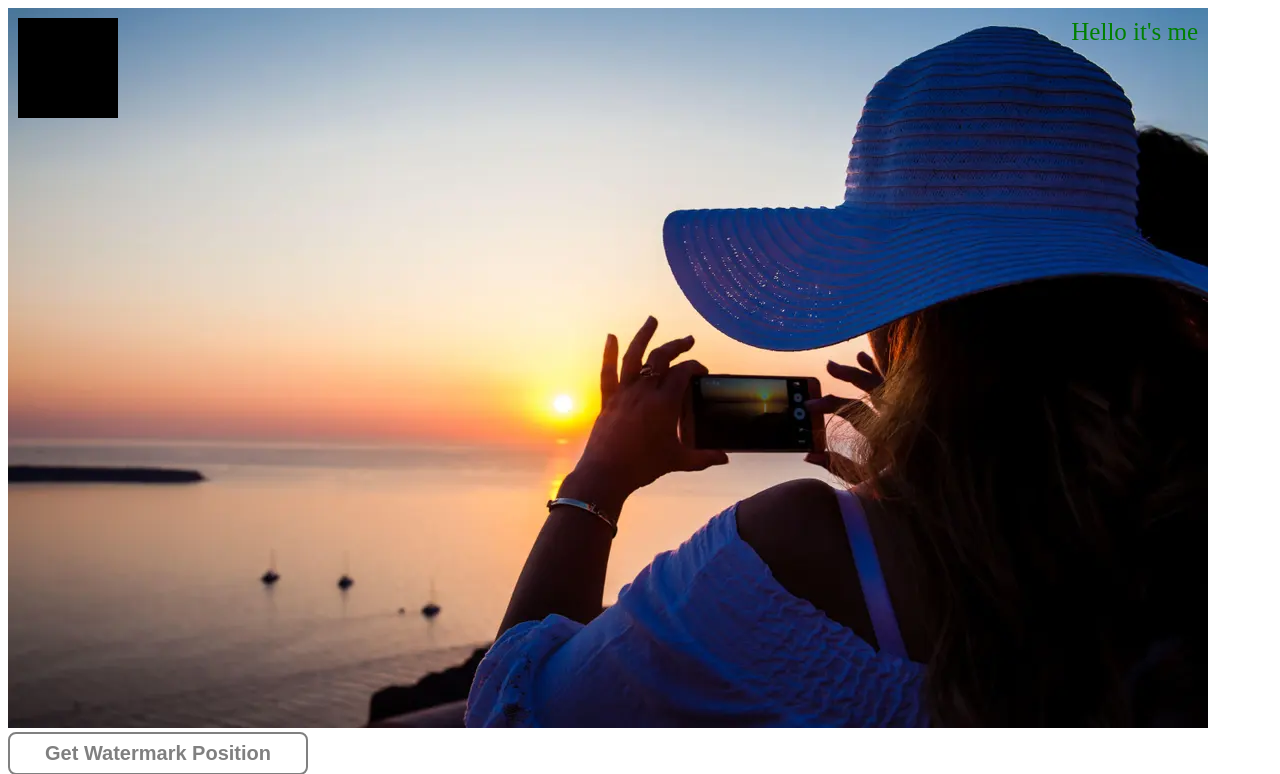
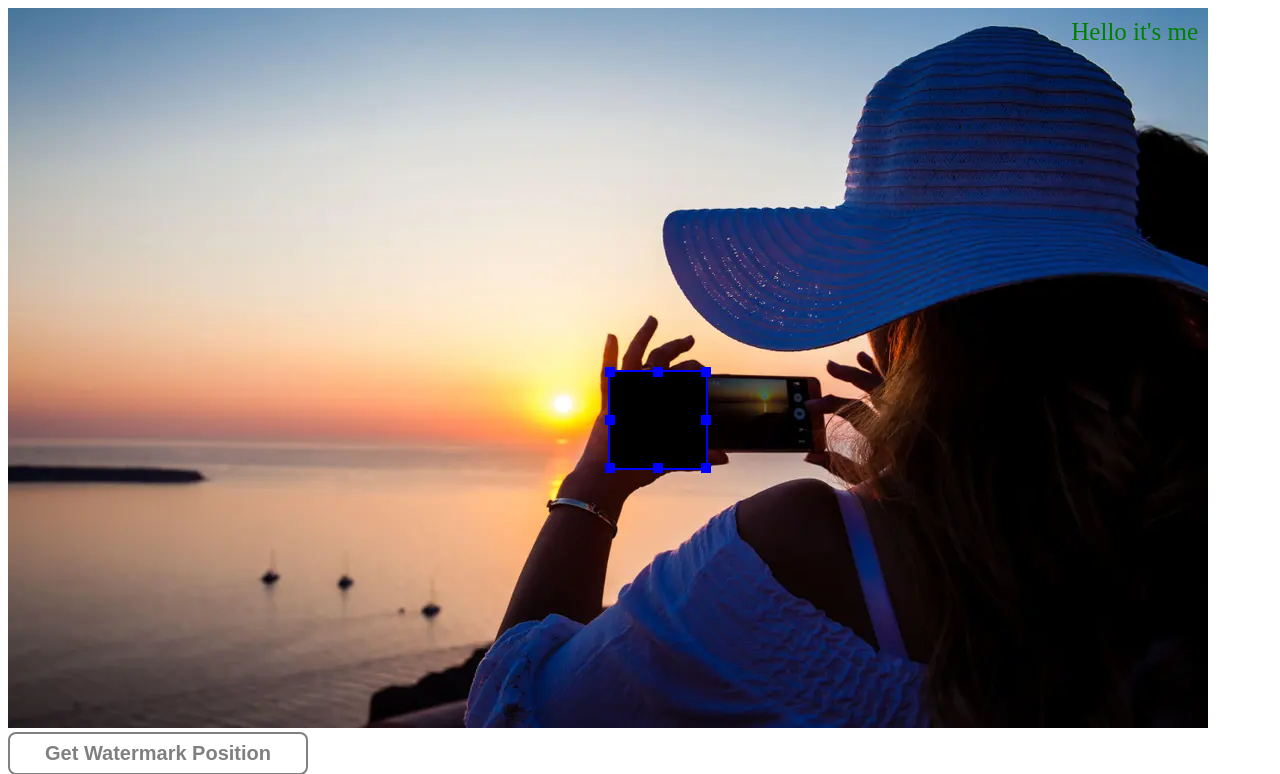
Before and after one commit to zverchyk/Watermark, a Flask app: page /edit in a window 1280 px wide. Shown: the top 774 px of the page. Run offline with Flask 3, Linux system fonts and the light colour scheme.

Commit message:
watermark size position changing touch and mouse

```diff
--- a/static/css/edit.css
+++ b/static/css/edit.css
@@ -42,3 +42,45 @@ body{
 
 button { border: 2px solid gray; color: gray; background-color: white; padding: 8px 20px; border-radius: 8px; font-size: 20px; font-weight: bold;
     width: 300px; }
+
+
+
+#scaling-frame {
+position: absolute;
+top: 0;
+left: 0;
+right: 0;
+bottom: 0;
+border: 5px solid blue;
+}
+
+.scale-handle {
+position: absolute;
+width: 10px;
+height: 10px;
+background-color: blue;
+}
+
+#scale-top-left {
+top: -5px;
+left: -5px;
+cursor: nw-resize;
+}
+
+#scale-top-right {
+top: -5px;
+right: -5px;
+cursor: ne-resize;
+}
+
+#scale-bottom-left {
+bottom: -5px;
+left: -5px;
+cursor: sw-resize;
+}
+
+#scale-bottom-right {
+bottom: -5px;
+right: -5px;
+cursor: se-resize;
+}
--- a/static/js/edit.js
+++ b/static/js/edit.js
@@ -8,141 +8,7 @@ function getWatermarkPosition(watermark, container) {
         y: watermarkRect.top - containerRect.top
     };
 }
-
-// allows to move and scale the watermark
-
-document.addEventListener('DOMContentLoaded', function() {
-    const watermark = document.getElementById('image-watermark');
-    const container = document; // Using document as the container for simplicity, adjust as needed
-
-    let initialDistance = null;
-    window.scale = 1; // Initial scale for pinch-to-zoom
-    let isDragging = false; // Track if we are in drag mode
-
-    // Function to calculate the distance between two touch points for pinch-to-zoom
-    function getDistance(touch1, touch2) {
-        const dx = touch1.pageX - touch2.pageX;
-        const dy = touch1.pageY - touch2.pageY;
-        return Math.sqrt(dx * dx + dy * dy);
-    }
-
-    // Throttle function to limit the rate of function execution
-    function throttle(callback, delay) {
-        let last;
-        let timer;
-        return function(...args) {
-            const context = this;
-            const now = Date.now();
-            if (last && now < last + delay) {
-                clearTimeout(timer);
-                timer = setTimeout(function () {
-                    last = now;
-                    callback.apply(context, args);
-                }, delay);
-            } else {
-                last = now;
-                callback.apply(context, args);
-            }
-        };
-    }
-
-    // Add drag functionality
-function makeDraggable(dragTarget) {
-    let startX, startY, offsetX, offsetY, isDragging = false;
-
-    function startDrag(e) {
-        // Prevent initiating drag if we are scaling or if more than one touch is detected
-        if (e.touches && e.touches.length > 1) return;
-
-        const clientX = e.type.includes('touch') ? e.touches[0].clientX : e.clientX;
-        const clientY = e.type.includes('touch') ? e.touches[0].clientY : e.clientY;
-
-        // Get the initial position of the dragTarget relative to the viewport
-        const rect = dragTarget.getBoundingClientRect();
-        startX = clientX;
-        startY = clientY;
-
-        // Calculate the offset from the cursor/finger to the top-left corner of the dragTarget
-        offsetX = clientX - rect.left;
-        offsetY = clientY - rect.top;
-
-        // Attach event listeners for moving and stopping the drag
-        document.addEventListener('mousemove', onDrag, {passive: false});
-        document.addEventListener('mouseup', stopDrag);
-        document.addEventListener('touchmove', onDrag, {passive: false});
-        document.addEventListener('touchend', stopDrag);
-
-        isDragging = true;
-        e.preventDefault(); // Prevent text selection or other default actions
-    }
-
-    function onDrag(e) {
-        if (!isDragging) return;
-
-        const clientX = e.type.includes('touch') ? e.touches[0].clientX : e.clientX;
-        const clientY = e.type.includes('touch') ? e.touches[0].clientY : e.clientY;
-
-        // Include page scroll offsets in the calculation for absolute positioning relative to the document
-        const scrollX = window.pageXOffset || document.documentElement.scrollLeft;
-        const scrollY = window.pageYOffset || document.documentElement.scrollTop;
-
-        // Use startX/Y, offsetX/Y to maintain the initial offset between the touch point and the element's original position
-        const newX = clientX - offsetX + scrollX;
-        const newY = clientY - offsetY + scrollY;
-
-        // Apply the calculated position
-        dragTarget.style.position = 'absolute'; // Ensure the position is absolute
-        dragTarget.style.left = newX + 'px';
-        dragTarget.style.top = newY + 'px';
-
-        e.preventDefault(); // This line is optional, based on whether you need to prevent default behavior during drag
-    }
-
-    function stopDrag() {
-        document.removeEventListener('mousemove', onDrag);
-        document.removeEventListener('mouseup', stopDrag);
-        document.removeEventListener('touchmove', onDrag);
-        document.removeEventListener('touchend', stopDrag);
-
-        isDragging = false;
-    }
-
-    // Attach the initial listener for both mouse and touch start
-    dragTarget.addEventListener('mousedown', startDrag);
-    dragTarget.addEventListener('touchstart', startDrag);
-}
-
-
-    // Initialize draggable functionality
-    makeDraggable(watermark);
-
-    // Pinch-to-zoom functionality
-    document.addEventListener('touchstart', function(e) {
-        if (e.touches.length === 2) {
-            initialDistance = getDistance(e.touches[0], e.touches[1]);
-            e.preventDefault();
-        }
-    }, { passive: false });
-
-    document.addEventListener('touchmove', throttle(function(e) {
-        if (e.touches.length === 2 && initialDistance) {
-            const newDistance = getDistance(e.touches[0], e.touches[1]);
-            const newScale = (newDistance / initialDistance) * scale;
-            watermark.style.transform = `scale(${newScale})`;
-            e.preventDefault();
-        }
-    }, 50), { passive: false });
-
-    document.addEventListener('touchend', function(e) {
-        if (e.touches.length < 2 && initialDistance) {
-            scale = parseFloat(watermark.style.transform.slice(6, -1)) || 1;
-            initialDistance = null; // Reset initial distance for pinch-to-zoom
-        }
-    });
-});
-
-
-// by pushing the button updates the position data
+// SENDS DATA TO SERVER
 document.getElementById('get-position-btn').addEventListener('click', function clickEventHandler() {
     var mainImage = document.getElementById('main-image');
     var imageWatermark = document.getElementById('image-watermark');
@@ -179,3 +45,291 @@ document.getElementById('get-position-btn').addEventListener('click', function c
         console.error('There was a problem with the fetch operation:', error);
     });
 });
+
+// MOVE AND SCALE WITH TOUCH
+
+document.addEventListener('DOMContentLoaded', function() {
+    const watermark = document.getElementById('image-watermark');
+    const container = document.getElementById('main-image'); // Using document as the container for simplicity, adjust as needed
+
+    let initialDistance = null;
+    window.scale = 1; // Initial scale for pinch-to-zoom
+    let isDragging = false; // Track if we are in drag mode
+
+    // Function to calculate the distance between two touch points for pinch-to-zoom
+    function getDistance(touch1, touch2) {
+        const dx = touch1.pageX - touch2.pageX;
+        const dy = touch1.pageY - touch2.pageY;
+        return Math.sqrt(dx * dx + dy * dy);
+    }
+
+    // Throttle function to limit the rate of function execution
+    function throttle(callback, delay) {
+        let last;
+        let timer;
+        return function(...args) {
+            const context = this;
+            const now = Date.now();
+            if (last && now < last + delay) {
+                clearTimeout(timer);
+                timer = setTimeout(function () {
+                    last = now;
+                    callback.apply(context, args);
+                }, delay);
+            } else {
+                last = now;
+                callback.apply(context, args);
+            }
+        };
+    }
+
+    // Add drag functionality
+function makeDraggable(dragTarget, container) {
+    let startX, startY, offsetX, offsetY, isDragging = false;
+
+    function startDrag(e) {
+        // Prevent initiating drag if more than one touch is detected or we are scaling
+        if (e.touches && e.touches.length > 1) return;
+
+        const clientX = e.type.includes('touch') ? e.touches[0].clientX : e.clientX;
+        const clientY = e.type.includes('touch') ? e.touches[0].clientY : e.clientY;
+        const rect = dragTarget.getBoundingClientRect();
+
+        // Calculate the offset from the cursor/finger to the top-left corner of the dragTarget
+        startX = clientX;
+        startY = clientY;
+        offsetX = clientX - rect.left;
+        offsetY = clientY - rect.top;
+
+        // Attach event listeners for moving and stopping the drag
+        document.addEventListener('mousemove', onDrag, { passive: false });
+        document.addEventListener('mouseup', stopDrag);
+        document.addEventListener('touchmove', onDrag, { passive: false });
+        document.addEventListener('touchend', stopDrag);
+
+        isDragging = true;
+        e.preventDefault();
+    }
+
+    function onDrag(e) {
+        if (!isDragging) return;
+
+        const clientX = e.type.includes('touch') ? e.touches[0].clientX : e.clientX;
+        const clientY = e.type.includes('touch') ? e.touches[0].clientY : e.clientY;
+
+        // Include page scroll offsets in the calculation for absolute positioning relative to the document
+        const scrollX = window.pageXOffset || document.documentElement.scrollLeft;
+        const scrollY = window.pageYOffset || document.documentElement.scrollTop;
+
+        // Calculate new position considering the initial offsets
+        let newX = clientX - offsetX + scrollX;
+        let newY = clientY - offsetY + scrollY;
+
+        // Container (background picture) dimensions and position
+        const containerRect = container.getBoundingClientRect();
+
+        // Apply constraints: Allow the watermark to slightly go out of the background picture by 30px
+        const minX = containerRect.left + scrollX - 30; // 30px outside to the left
+        const maxX = containerRect.right + scrollX - dragTarget.offsetWidth + 30; // 30px outside to the right
+        const minY = containerRect.top + scrollY - 30; // 30px outside to the top
+        const maxY = containerRect.bottom + scrollY - dragTarget.offsetHeight + 30; // 30px outside to the bottom
+
+        // Constrain newX and newY within the min and max values
+        newX = Math.min(Math.max(newX, minX), maxX);
+        newY = Math.min(Math.max(newY, minY), maxY);
+
+        dragTarget.style.position = 'absolute'; // Ensure the position is absolute
+        dragTarget.style.left = newX + 'px';
+        dragTarget.style.top = newY + 'px';
+
+        e.preventDefault();
+    }
+
+    function stopDrag() {
+        document.removeEventListener('mousemove', onDrag);
+        document.removeEventListener('mouseup', stopDrag);
+        document.removeEventListener('touchmove', onDrag);
+        document.removeEventListener('touchend', stopDrag);
+
+        isDragging = false;
+    }
+
+    // Attach the start listener for both mouse and touch start
+    dragTarget.addEventListener('mousedown', startDrag);
+    dragTarget.addEventListener('touchstart', startDrag);
+}
+
+
+    // Initialize draggable functionality
+    makeDraggable(watermark, container);
+
+    // Pinch-to-zoom functionality
+    document.addEventListener('touchstart', function(e) {
+        if (e.touches.length === 2) {
+            initialDistance = getDistance(e.touches[0], e.touches[1]);
+            e.preventDefault();
+        }
+    }, { passive: false });
+
+    document.addEventListener('touchmove', throttle(function(e) {
+        if (e.touches.length === 2 && initialDistance) {
+            const newDistance = getDistance(e.touches[0], e.touches[1]);
+            const newScale = (newDistance / initialDistance) * scale;
+            watermark.style.transform = `scale(${newScale})`;
+            e.preventDefault();
+        }
+    }, 50), { passive: false });
+
+    document.addEventListener('touchend', function(e) {
+        if (e.touches.length < 2 && initialDistance) {
+            scale = parseFloat(watermark.style.transform.slice(6, -1)) || 1;
+            initialDistance = null; // Reset initial distance for pinch-to-zoom
+        }
+    });
+});
+
+
+
+//  MOVE AND SCALE WITH MOUSE
+
+document.addEventListener('DOMContentLoaded', function() {
+    const watermark = document.getElementById('image-watermark');
+    const scaleHandles = document.getElementsByClassName('scale-handle');
+    let isResizing = false;
+    let isDragging = false;
+    let startX, startY, startWidth, startHeight, startLeft, startTop;
+
+    // Function to initialize dragging
+    function startDrag(e) {
+        // Prevent interaction if resizing is active
+        if (isResizing) return;
+
+        isDragging = true;
+        startX = e.clientX;
+        startY = e.clientY;
+        startLeft = watermark.offsetLeft;
+        startTop = watermark.offsetTop;
+
+        document.addEventListener('mousemove', doDrag);
+        document.addEventListener('mouseup', stopDrag);
+    }
+
+    // Function to perform dragging
+    function doDrag(e) {
+        if (!isDragging) return;
+        const dx = e.clientX - startX;
+        const dy = e.clientY - startY;
+
+        // Assuming 'container' is already defined and accessible in your scope
+        const container = document.getElementById('image-container');
+        const containerRect = container.getBoundingClientRect();
+
+        // Including window's scroll offsets
+        const scrollX = window.scrollX;
+        const scrollY = window.scrollY;
+
+        // Calculate the new position including the drag distance
+        let newX = startLeft + dx;
+        let newY = startTop + dy;
+
+        // Constrain the new position to allow the watermark to go slightly out of the main container by 30px
+        const minX = containerRect.left + scrollX - 30;
+        const maxX = containerRect.right + scrollX - watermark.offsetWidth + 30;
+        const minY = containerRect.top + scrollY - 30;
+        const maxY = containerRect.bottom + scrollY - watermark.offsetHeight + 30;
+
+        // Apply the constraints to newX and newY
+        newX = Math.max(minX, Math.min(newX, maxX));
+        newY = Math.max(minY, Math.min(newY, maxY));
+
+        // Update the watermark's position with the constrained values
+        watermark.style.left = `${newX}px`;
+        watermark.style.top = `${newY}px`;
+    }
+
+    // Function to stop dragging
+    function stopDrag() {
+        isDragging = false;
+        document.removeEventListener('mousemove', doDrag);
+        document.removeEventListener('mouseup', stopDrag);
+    }
+
+    // Attach the mousedown event to the watermark for dragging
+    watermark.addEventListener('mousedown', startDrag);
+
+    // Function to initialize resizing
+    function initResize(e) {
+        // Prevent default actions and stop event propagation
+        e.preventDefault();
+        e.stopPropagation();
+
+        isResizing = true;
+        const handleId = e.target.id;
+        startX = e.clientX;
+        startY = e.clientY;
+        const rect = watermark.getBoundingClientRect();
+        startWidth = rect.width;
+        startHeight = rect.height;
+        startLeft = watermark.offsetLeft;
+        startTop = watermark.offsetTop;
+
+        document.addEventListener('mousemove', resizeElement);
+        document.addEventListener('mouseup', stopResize);
+
+        function resizeElement(e) {
+            if (!isResizing) return;
+
+            const dx = e.clientX - startX;
+            const dy = e.clientY - startY;
+
+            switch(handleId) {
+                case 'scale-top-left':
+                    watermark.style.width = `${Math.max(10, startWidth - dx)}px`;
+                    watermark.style.height = `${Math.max(10, startHeight - dy)}px`;
+                    watermark.style.left = `${startLeft + dx}px`;
+                    watermark.style.top = `${startTop + dy}px`;
+                    break;
+                case 'scale-top':
+                    watermark.style.height = `${Math.max(10, startHeight - dy)}px`;
+                    watermark.style.top = `${startTop + dy}px`;
+                    break;
+                case 'scale-top-right':
+                    watermark.style.width = `${Math.max(10, startWidth + dx)}px`;
+                    watermark.style.height = `${Math.max(10, startHeight - dy)}px`;
+                    watermark.style.top = `${startTop + dy}px`;
+                    break;
+                case 'scale-right':
+                    watermark.style.width = `${Math.max(10, startWidth + dx)}px`;
+                    break;
+                case 'scale-bottom-right':
+                    watermark.style.width = `${Math.max(10, startWidth + dx)}px`;
+                    watermark.style.height = `${Math.max(10, startHeight + dy)}px`;
+                    break;
+                case 'scale-bottom':
+                    watermark.style.height = `${Math.max(10, startHeight + dy)}px`;
+                    break;
+                case 'scale-bottom-left':
+                    watermark.style.width = `${Math.max(10, startWidth - dx)}px`;
+                    watermark.style.height = `${Math.max(10, startHeight + dy)}px`;
+                    watermark.style.left = `${startLeft + dx}px`;
+                    break;
+                case 'scale-left':
+                    watermark.style.width = `${Math.max(10, startWidth - dx)}px`;
+                    watermark.style.left = `${startLeft + dx}px`;
+                    break;
+            }
+
+        }
+
+        function stopResize() {
+            isResizing = false;
+            document.removeEventListener('mousemove', resizeElement);
+            document.removeEventListener('mouseup', stopResize);
+        }
+    }
+
+    // Attach mousedown event to all scale handles for resizing
+    Array.from(scaleHandles).forEach(handle => {
+        handle.addEventListener('mousedown', initResize);
+    });
+});
--- a/templates/edit.html
+++ b/templates/edit.html
@@ -9,7 +9,26 @@
 <body>
     <div id="image-container" style="position: relative; width: fit-content;">
         <img id="main-image" src="{{ url_for('static', filename='test_files/1.webp') }}" alt="Main Image">
-        <img id="image-watermark" src="{{ url_for('static', filename='test_files/black.png') }}" style="position: absolute; top: 10px; left: 10px; opacity: 1; width: 100px; height: 100px;" alt="Watermark">
+        <div id="image-watermark" style="position: absolute; top: 50%; left:50%; opacity: 1; width: 100px; height: 100px;">
+            <img id="image-watermark-inner" src="{{ url_for('static', filename='test_files/black.png') }}" style="width: 100%; height: 100%;" alt="Watermark">
+
+            <!-- <div id="scale-handle" style="position: absolute; bottom: 0; right: 0; width: 100%; height: 100%; background: transparent; cursor: nwse-resize; border-width: 50px; border-color: blue;"></div> -->
+              <!-- The scaling frame -->
+            <div id="scaling-frame" style="position: absolute; top: 0; left: 0; right: 0; bottom: 0; border: 2px solid blue;">
+            <!-- Scaling handles -->
+            <div class="scale-handle" id="scale-top-left" style="position: absolute; top: -5px; left: -5px; width: 10px; height: 10px; background-color: blue; cursor: nw-resize;"></div>
+            <div class="scale-handle" id="scale-top-right" style="position: absolute; top: -5px; right: -5px; width: 10px; height: 10px; background-color: blue; cursor: ne-resize;"></div>
+            <div class="scale-handle" id="scale-bottom-left" style="position: absolute; bottom: -5px; left: -5px; width: 10px; height: 10px; background-color: blue; cursor: sw-resize;"></div>
+            <div class="scale-handle" id="scale-bottom-right" style="position: absolute; bottom: -5px; right: -5px; width: 10px; height: 10px; background-color: blue; cursor: se-resize;"></div>
+            <!--corners  -->
+            <div class="scale-handle" id="scale-bottom" style="position: absolute; bottom: -5px; right: 45%; width: 10px; height: 10px; background-color: blue; cursor: s-resize;"></div>
+            <div class="scale-handle" id="scale-right" style="position: absolute; bottom: 45%; right: -5px; width: 10px; height: 10px; background-color: blue; cursor: w-resize;"></div>
+            <div class="scale-handle" id="scale-top" style="position: absolute; top: -5px; right: 45%; width: 10px; height: 10px; background-color: blue; cursor: n-resize;"></div>
+            <div class="scale-handle" id="scale-left" style="position: absolute; bottom: 45%; left: -5px; width: 10px; height: 10px; background-color: blue; cursor: e-resize;"></div>
+        </div>
+        </div>
+
+
         <p id="text-watermark" style="color:green; font-size: 25px;">Hello it's me</p>
 
     </div>
```
